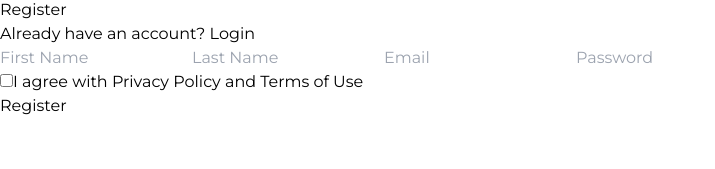
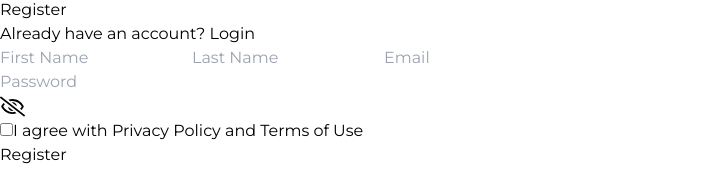
Before and after one commit to blossomobasi/blogssom, a React (Vite) app: page /register in a window 1280 px wide. Shown: the part 326-495 px from the top of the page, without its empty margins (0-715 px from the left). Built offline with nearby package versions, Linux system fonts and the light colour scheme; no server answers.

Commit message:
Implement show password

```diff
--- a/src/pages/LoginPage.tsx
+++ b/src/pages/LoginPage.tsx
@@ -1,3 +1,4 @@
+import { useState } from "react";
 import { Link, useNavigate } from "react-router-dom";
 import AuthLayout from "../components/AuthLayout";
 import { useForm } from "react-hook-form";
@@ -8,8 +9,11 @@ import { LoginData } from "../types/auth";
 import clsx from "clsx";
 import { AxiosError } from "axios";
 import MiniSpinner from "../ui/MiniSpinner";
+import { FaRegEyeSlash } from "react-icons/fa";
+import { MdOutlineRemoveRedEye } from "react-icons/md";
 
 const LoginPage = () => {
+    const [showPassword, setShowPassword] = useState(true);
     const { register, handleSubmit, formState } = useForm<LoginData>();
     const { errors } = formState;
     const navigate = useNavigate();
@@ -57,8 +61,9 @@ const LoginPage = () => {
                     {errors.email && (
                         <span className="text-red-500 text-sm">{errors.email.message}</span>
                     )}
+                    <div className="border flex items-center focus-within:border-black">
                         <input
-                        type="password"
+                            type={showPassword ? "password" : "text"}
                             id="password"
                             {...register("password", {
                                 required: "Password is required",
@@ -67,9 +72,20 @@ const LoginPage = () => {
                                     message: "Password must be at least 8 characters",
                                 },
                             })}
-                        className="border px-2 py-3 w-full placeholder:text-gray-600 focus-within:border-black focus-within:outline-none"
+                            className="px-2 py-3 w-full placeholder:text-gray-600 focus-within:border-black focus-within:outline-none"
                             placeholder="Password"
                         />
+                        <span
+                            onClick={() => setShowPassword((show) => !show)}
+                            className="px-3 cursor-pointer"
+                        >
+                            {showPassword ? (
+                                <FaRegEyeSlash size={25} />
+                            ) : (
+                                <MdOutlineRemoveRedEye size={25} />
+                            )}
+                        </span>
+                    </div>
                     {errors.password && (
                         <span className="text-red-500 text-sm">{errors.password.message}</span>
                     )}
--- a/src/pages/RegisterPage.tsx
+++ b/src/pages/RegisterPage.tsx
@@ -1,3 +1,4 @@
+import { useState } from "react";
 import { Link, useNavigate } from "react-router-dom";
 import AuthLayout from "../components/AuthLayout";
 import { useForm } from "react-hook-form";
@@ -8,8 +9,11 @@ import { toast } from "react-toastify";
 import clsx from "clsx";
 import { AxiosError } from "axios";
 import MiniSpinner from "../ui/MiniSpinner";
+import { MdOutlineRemoveRedEye } from "react-icons/md";
+import { FaRegEyeSlash } from "react-icons/fa";
 
 const RegisterPage = () => {
+    const [showPassword, setShowPassword] = useState(true);
     const { register, handleSubmit, formState } = useForm<RegisterData>();
     const { errors } = formState;
     const navigate = useNavigate();
@@ -76,8 +80,10 @@ const RegisterPage = () => {
                     {errors.email && (
                         <span className="text-red-500 text-sm">{errors.email.message}</span>
                     )}
+
+                    <div className="border flex items-center focus-within:border-black">
                         <input
-                        type="password"
+                            type={showPassword ? "password" : "text"}
                             id="password"
                             {...register("password", {
                                 required: "Password is required",
@@ -86,9 +92,21 @@ const RegisterPage = () => {
                                     message: "Password must be at least 8 characters",
                                 },
                             })}
-                        className="border px-2 py-3 w-full placeholder:text-gray-600 focus-within:border-black focus-within:outline-none"
+                            className="px-2 py-3 w-full placeholder:text-gray-600 focus-within:border-black focus-within:outline-none"
                             placeholder="Password"
                         />
+                        <span
+                            onClick={() => setShowPassword((show) => !show)}
+                            className="px-3 cursor-pointer"
+                        >
+                            {showPassword ? (
+                                <FaRegEyeSlash size={25} />
+                            ) : (
+                                <MdOutlineRemoveRedEye size={25} />
+                            )}
+                        </span>
+                    </div>
+
                     {errors.password && (
                         <span className="text-red-500 text-sm">{errors.password.message}</span>
                     )}
```
Lines whose indentation alone changed are shown as unchanged.
